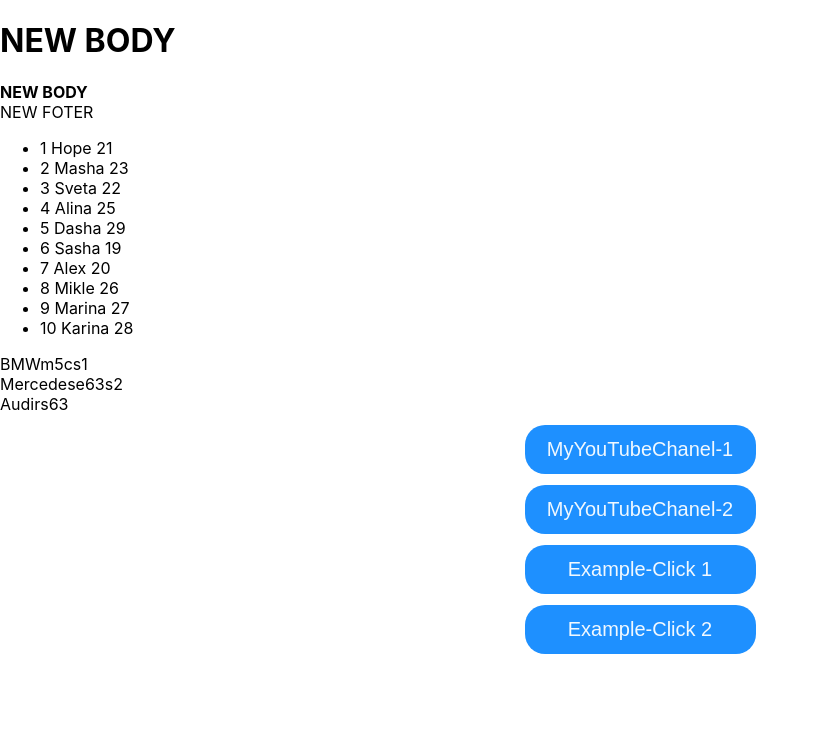
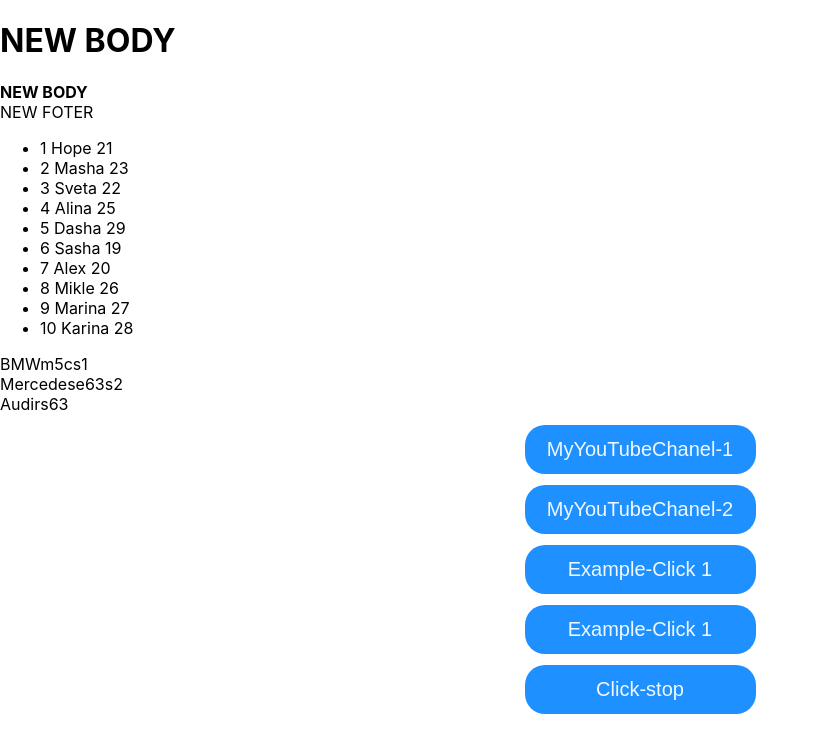
Before and after one commit to sasha2234562/my, a React (Create React App) app: page / in a window 1280 px wide. Shown: the top 752 px of the page, without its empty margins (0-819 px from the left). Built offline with nearby package versions, Linux system fonts and the light colour scheme.

Commit message:
Add Post and Test and User  c new students

```diff
--- a/src/App.tsx
+++ b/src/App.tsx
@@ -7,9 +7,24 @@ import {NewComponents} from "./students/NewComponents";
 import {Students} from "./students/students";
 import {TopCars} from "./Cars/topCars";
 import {topCars} from "./Cars/Cars";
-import {Button, ButtonFour, ButtonTree, ButtonTwo} from "./button/button";
+import {Button, ButtonFour, ButtonTree, ButtonTwo, ButtonFive} from "./button/button";
 
 function App() {
+    const Button1Foo = (firstName : string)=> {
+        console.log(firstName)
+    }
+    const Button2Foo = (firstName : string)=> {
+        console.log(firstName)
+    }
+    const Button3Foo = (firstName : string)=> {
+        console.log(firstName)
+    }
+    const Button4Foo = (firstName : string)=> {
+        console.log(firstName)
+    }
+    const ButtonStop =()=> {
+        console.log(("Button-Stop :)"))
+    }
     return (
         <div>
             <Header title={'NEW BODY'}/>
@@ -17,10 +32,11 @@ function App() {
             <Foter titleForFoter={'NEW FOTER'}/>
             <NewComponents students={Students}/>
             <TopCars cars={topCars}/>
-            <Button/>
-            <ButtonTwo/>
-            <ButtonTree/>
-            <ButtonFour/>
+            <Button name={"MyYouTubeChanel-1"} callBack={() =>Button1Foo("Sveta")}/>
+            <ButtonTwo name={"MyYouTubeChanel-2"} callBack={() =>Button2Foo("Masha")}/>
+            <ButtonTree name={"Example-Click 1"} callBack={() =>Button3Foo("Dasha")}/>
+            <ButtonFour name={"Example-Click 1"} callBack={() =>Button4Foo("Sasha")}/>
+            <ButtonFive name={"Click-stop"} callBack={ButtonStop}/>
         </div>
     );
 }
--- a/src/button/button.tsx
+++ b/src/button/button.tsx
@@ -1,47 +1,66 @@
 import b from "./button.module.css"
 
-export const Button = () => {
+type ButtonType = {
+    name: string
+    callBack: () => void
+}
+export const Button = (props: ButtonType) => {
     const ClickOne = (name: string) => {
+        props.callBack()
         console.log(name)
     }
     return (
         <div className={b.button}>
-            <button onClick={()=> ClickOne("Sasha") }> MyYouTubeChanel-1 </button>
+            <button onClick={() => ClickOne("Sasha")}> {props.name}</button>
         </div>
     )
 }
 
-export const ButtonTwo = () => {
+export const ButtonTwo = (props: ButtonType) => {
     const ClickTwo = (name: string) => {
+        props.callBack()
         console.log(name)
     }
     return (
         <div className={b.button}>
-            <button onClick={(event)=> ClickTwo("Dasha")} >MyYouTubeChanel-2</button>
+            <button onClick={(event) => ClickTwo("Dasha")}>{props.name}</button>
         </div>
     )
 }
-export const ButtonTree = ()=> {
+export const ButtonTree = (props: ButtonType) => {
     const foo1 = () => {
-        console.log("no things or 100200" )
+        props.callBack()
     }
-    return(
+    return (
         <div className={b.button}>
-            <button onClick={foo1}>Example-Click 1</button>
+            <button onClick={foo1}>{props.name}</button>
         </div>
     )
 }
 
-export  const ButtonFour = ()=> {
-const foo2 = (num : number)=> {
-    console.log(num)
-}
+export const ButtonFour = (props: ButtonType) => {
+    const foo2 = (num: number) => {
+        props.callBack()
+        console.log(num)
+    }
 
 
-    return(
+    return (
         <div className={b.button}>
-            <button onClick={(event)=> foo2(100200)}>Example-Click 2</button>
+            <button onClick={(event) => foo2(100200)}>{props.name}</button>
 
         </div>
     )
 }
+
+
+export const ButtonFive = (props: ButtonType) => {
+    const foo3 = () => {
+        props.callBack()
+    }
+    return (
+        <div className={b.button}>
+            <button onClick={foo3}>{props.name}</button>
+        </div>
+    )
+}
```
